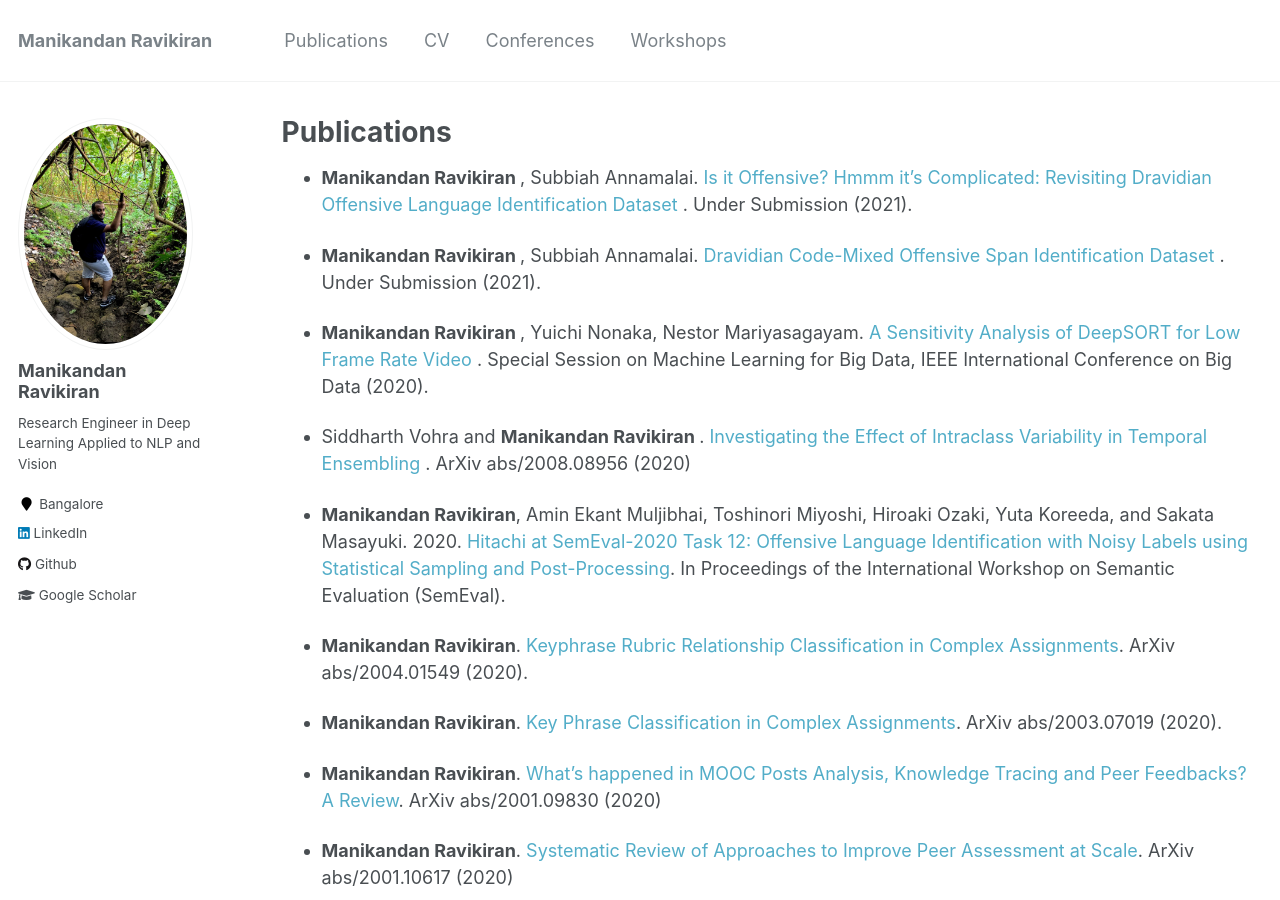
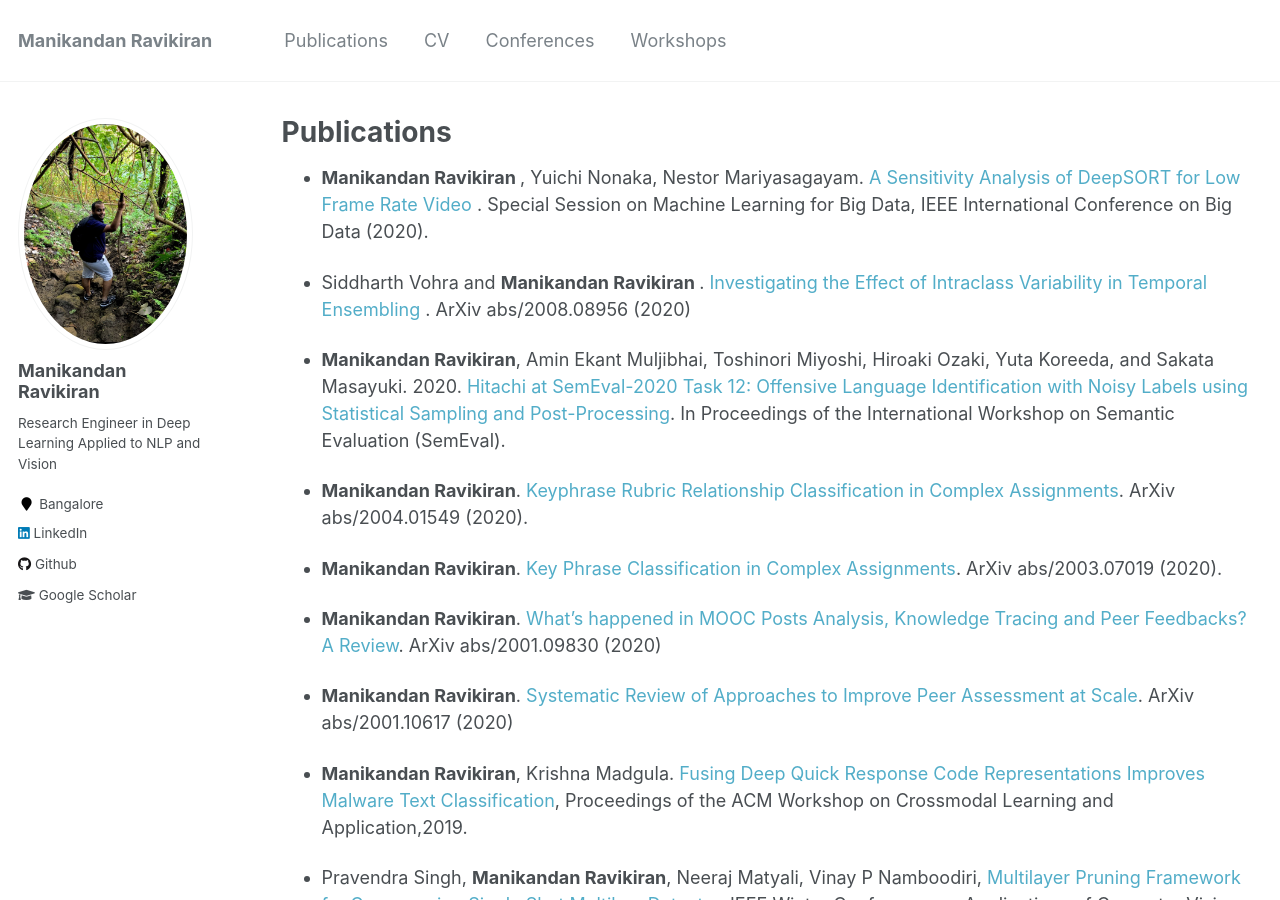
Before and after one commit to manikandan-ravikiran/manikandan-ravikiran.github.io, a Jekyll site: the page built from _pages/publications.md, in a window 1280 px wide and 900 px high. Built offline with Jekyll 4.4.1, drawn with Linux system fonts in a browser that asks for light colours.

Commit message:
Amending commit 2021 paper

```diff
--- a/_pages/publications.md
+++ b/_pages/publications.md
@@ -4,9 +4,6 @@ title: "Publications"
 permalink: /publications/
 author_profile: true
 ---
-* <b> Manikandan Ravikiran </b>, Subbiah Annamalai. <a href="" style="text-decoration: none;"> Is it Offensive? Hmmm it's Complicated: Revisiting Dravidian Offensive Language Identification Dataset </a>. Under Submission (2021).
-
-* <b> Manikandan Ravikiran </b>, Subbiah Annamalai. <a href="" style="text-decoration: none;"> Dravidian Code-Mixed Offensive Span Identification Dataset </a>. Under Submission (2021).
 
 * <b> Manikandan Ravikiran </b>, Yuichi Nonaka, Nestor Mariyasagayam. <a href="" style="text-decoration: none;"> A Sensitivity Analysis of DeepSORT for Low Frame Rate Video </a>. Special Session on Machine Learning for Big Data, IEEE International Conference on Big Data (2020).
 
```
Also changed, not shown: _pages/cv.md (+0 -3 lines).
